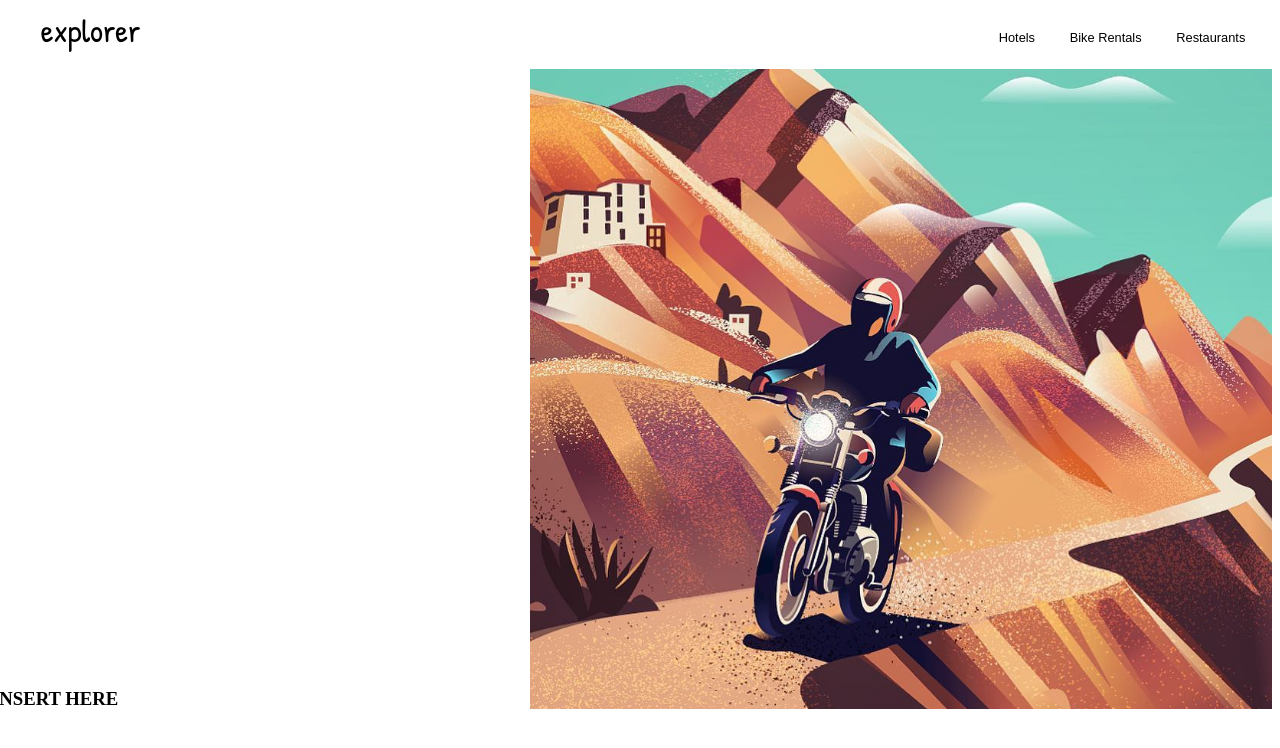
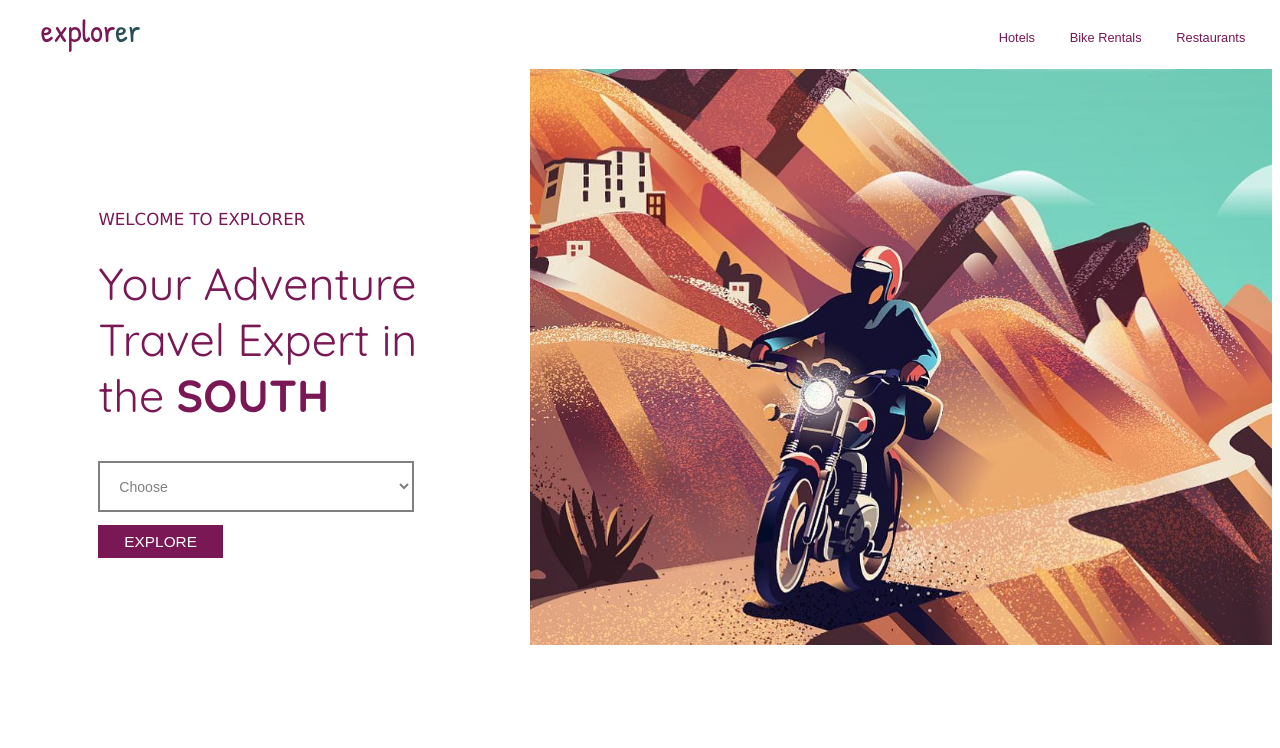
Before and after one commit to CodesWithRobi/PortfolioVer0.1, a plain HTML site: page index.html in a window 1280 px wide. Drawn offline with Linux system fonts and the light colour scheme.

Commit message:
done with 2 rows

```diff
--- a/css/style.css
+++ b/css/style.css
@@ -40,9 +40,14 @@ body {
 
 .title {
   width: 42vw;
+  height: 45vw;
+  padding: 11vw 5vw 0 8vw;
+  color: #7a1755;
+  vertical-align: top;
 }
 
 section {
+  height: 45vw;
   margin-top: 1%;
 }
 
@@ -50,5 +55,38 @@ section {
   background: url("../assets/bike.jpg") white center center no-repeat;
   background-size: cover;
   width: 58vw;
-  height: 80%;
+  height: 45vw;
 }
+
+#welcome {
+  font-size: 1.3vw;
+  display: inline-block;
+  font-family: "Lucida Sans", "Lucida Sans Regular", "Lucida Grande",
+    "Lucida Sans Unicode", Geneva, Verdana, sans-serif;
+  margin: 0;
+}
+
+.intro {
+  font-size: 3.5vw;
+  font-family: "Quicksand", sans-serif;
+  margin: 2vw 0;
+}
+
+#explore {
+  width: 85%;
+  height: 4vw;
+  margin: 1vw 0;
+  padding: 0 4%;
+  border: 2px solid grey;
+  color: grey;
+  background-color: transparent;
+  font-size: 1.1vw;
+}
+
+#explore-but {
+  color: white;
+  background-color: #7a1755;
+  font-size: 1.2vw;
+  border: none;
+  padding: 2% 7%;
+}
--- a/index.html
+++ b/index.html
@@ -1,5 +1,5 @@
-<!doctype htm <html lang="en">
-
+<!DOCTYPE html5>
+<html lang="en">
   <head>
     <meta charset="UTF-8" />
     <meta name="viewport" content="width=device-width, initial-scale=1" />
@@ -7,13 +7,16 @@
     <link href="css/style.css" rel="stylesheet" />
     <style>
       @import url("https://fonts.googleapis.com/css2?family=Patrick+Hand&display=swap");
+      @import url("https://fonts.googleapis.com/css2?family=Patrick+Hand&family=Quicksand:wght@300..700&display=swap");
     </style>
   </head>
 
   <body>
-  <a class="icon">explorer</a>
+    <a class="icon" style="color: #7a1755"
+      >explor<span style="color: #275154">er</span></a
+    >
 
-  <nav style="display: inline-block" class="big-menu">
+    <nav style="display: inline-block; color: #7a1755" class="big-menu">
       <a class="menu">Hotels</a>
       <a class="menu">Bike Rentals</a>
       <a class="menu">Restaurants</a>
@@ -21,12 +24,19 @@
 
     <section>
       <article class="title">
-      <h1>INSERT HERE</h1>
+        <p id="welcome">WELCOME TO EXPLORER</p>
+        <p class="intro">
+          Your Adventure Travel Expert in the
+          <b>SOUTH</b>
+        </p>
+        <form>
+          <select id="explore">
+            <option>Choose</option>
+          </select>
+          <button id="explore-but">EXPLORE</button>
+        </form>
       </article>
-    <div class="bike">
-    </div>
+      <div class="bike"></div>
     </section>
-
   </body>
-
 </html>
```
Lines whose indentation alone changed are shown as unchanged.
